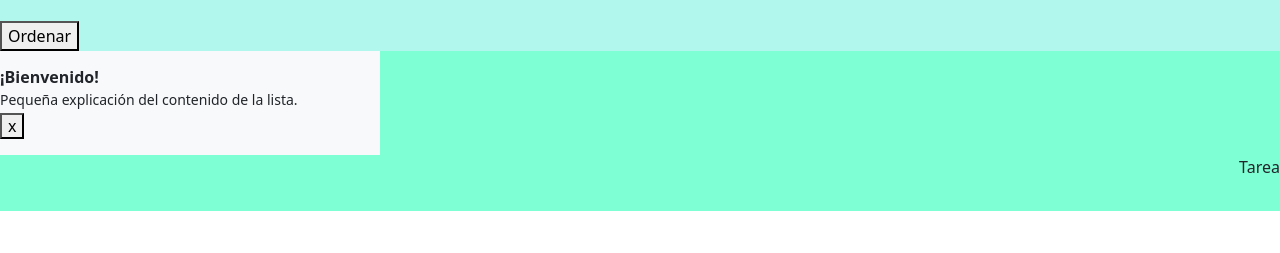
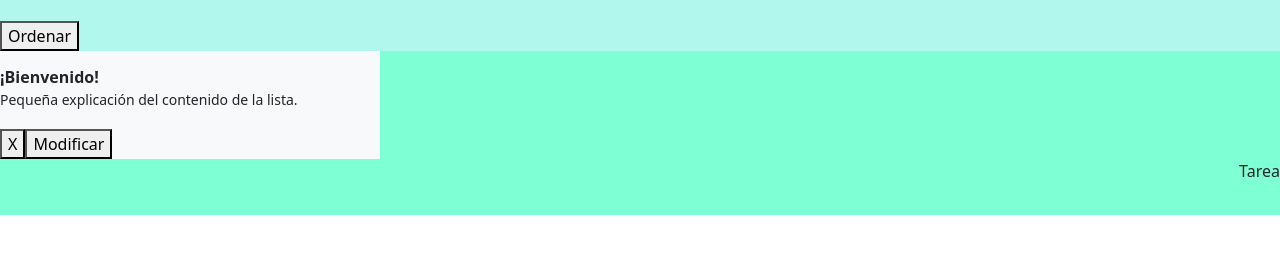
Before and after one commit to Norax4/Trabajo-Individual, a website with bundled scripts: page Proyecto Individual/index.html in a window 1280 px wide. Shown: the part 63-316 px from the top of the page. Built offline with nearby package versions, Linux system fonts and the light colour scheme.

Commit message:
Add files via upload

```diff
--- a/Proyecto Individual/index.html
+++ b/Proyecto Individual/index.html
@@ -1,6 +1,7 @@
 <!DOCTYPE html>
 <html lang="en">
 <head>
+    <input type="hidden" id="autoIndex" value="new">
     <meta charset="UTF-8">
     <meta name="viewport" content="width=device-width, initial-scale=1.0">
     <link href="https://cdn.jsdelivr.net/npm/bootstrap@5.3.3/dist/css/bootstrap.min.css" rel="stylesheet" integrity="sha384-QWTKZyjpPEjISv5WaRU9OFeRpok6YctnYmDr5pNlyT2bRjXh0JMhjY6hW+ALEwIH" crossorigin="anonymous">
--- a/Proyecto Individual/js/bucketlist.js
+++ b/Proyecto Individual/js/bucketlist.js
@@ -5,17 +5,29 @@ let botonChecklist = document.getElementById("checklist");
 let popup = document.getElementById("popup");
 let createBtn = document.getElementById("createBtn");
 let cancelBtn = document.getElementById('cancelBtn');
+let sortListas = document.getElementById('sort');
 
 
     function cargarListas(array){
         const parcelList = document.getElementById("parcel-list");
         parcelList.innerHTML = '';
-        for (const item of array){
+        array.forEach((item, index) => {
             const div = document.createElement('div');
             div.innerHTML += listaHTML(item);
+            const modifyButton = document.createElement('button');
+            modifyButton.textContent = 'Modificar';
+            modifyButton.className = 'modify-button';
+            modifyButton.onclick = () => modificarLista(index);
+
+            const deleteButton = document.createElement('button');
+            deleteButton.textContent = 'X';
+            deleteButton.className = 'delete-button';
+            deleteButton.onclick = () => eliminarLista(index);
+
+            div.appendChild(deleteButton);
+            div.appendChild(modifyButton);
             parcelList.appendChild(div);
-        }
-        eliminarLista();
+        });
     }
 
     function listaHTML(item){
@@ -24,7 +36,6 @@ let cancelBtn = document.getElementById('cancelBtn');
                         <strong class="mb-1">${item.info.titulo}</strong>
                     </div>
                     <div class="col-10 mb-1 small">${item.info.subtitulo}</div>
-                    <button class="eliminarBtn">x</button>
                 </a>`;
     }
 
@@ -47,7 +58,6 @@ let cancelBtn = document.getElementById('cancelBtn');
         listass.push(nuevaLista);
         localStorage.setItem('listas', JSON.stringify(listass));
         popup.style.display = 'none';
-        textInput.value = '';
         actualizarListas();
     });
 
@@ -58,19 +68,19 @@ let cancelBtn = document.getElementById('cancelBtn');
         return Math.max(...ids) + 1;
     };
 
-    function eliminarLista() {
-        let deleteBtns = document.querySelectorAll('eliminarBtn');
-        let listass = JSON.parse(localStorage.getItem('listas' || '[]'));
-        deleteBtns.forEach((boton) => {
-              boton.addEventListener("click", (e) => {
-                let index = listass.findIndex((lista) => lista.id === (e.target.id));
-                listass.splice(index, 1);
-                localStorage.setItem('listas', JSON.stringify(listass));
-                actualizarListas();
-                alert("Producto eliminado correctamente");
-                });
-            });
-    };
+    function modificarLista(index){
+        popup.style.display = 'block';
+        let listass = JSON.parse(localStorage.getItem('listas'));
+        let lista = listass[index];
+        localStorage.setItem('editLista', JSON.stringify({index, lista}));
+    }
+
+    function eliminarLista(index) {
+        let listass = JSON.parse(localStorage.getItem('listas'));
+        listass.splice(index, 1);
+        localStorage.setItem('listas', JSON.stringify(listass));
+        actualizarListas();
+    }
 
     function actualizarListas() {
         let listas = JSON.parse(localStorage.getItem('listas') || '[]');
```
